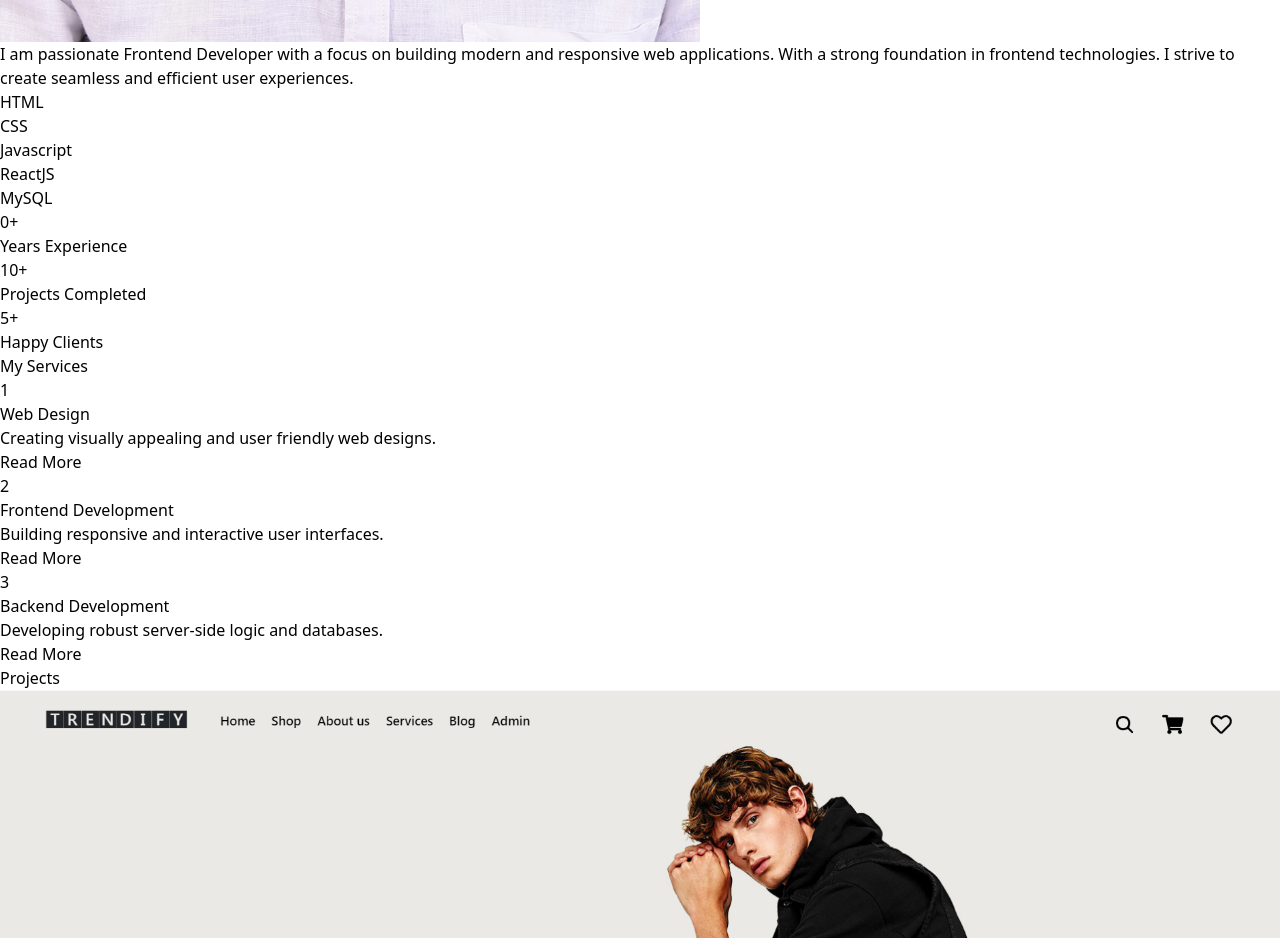
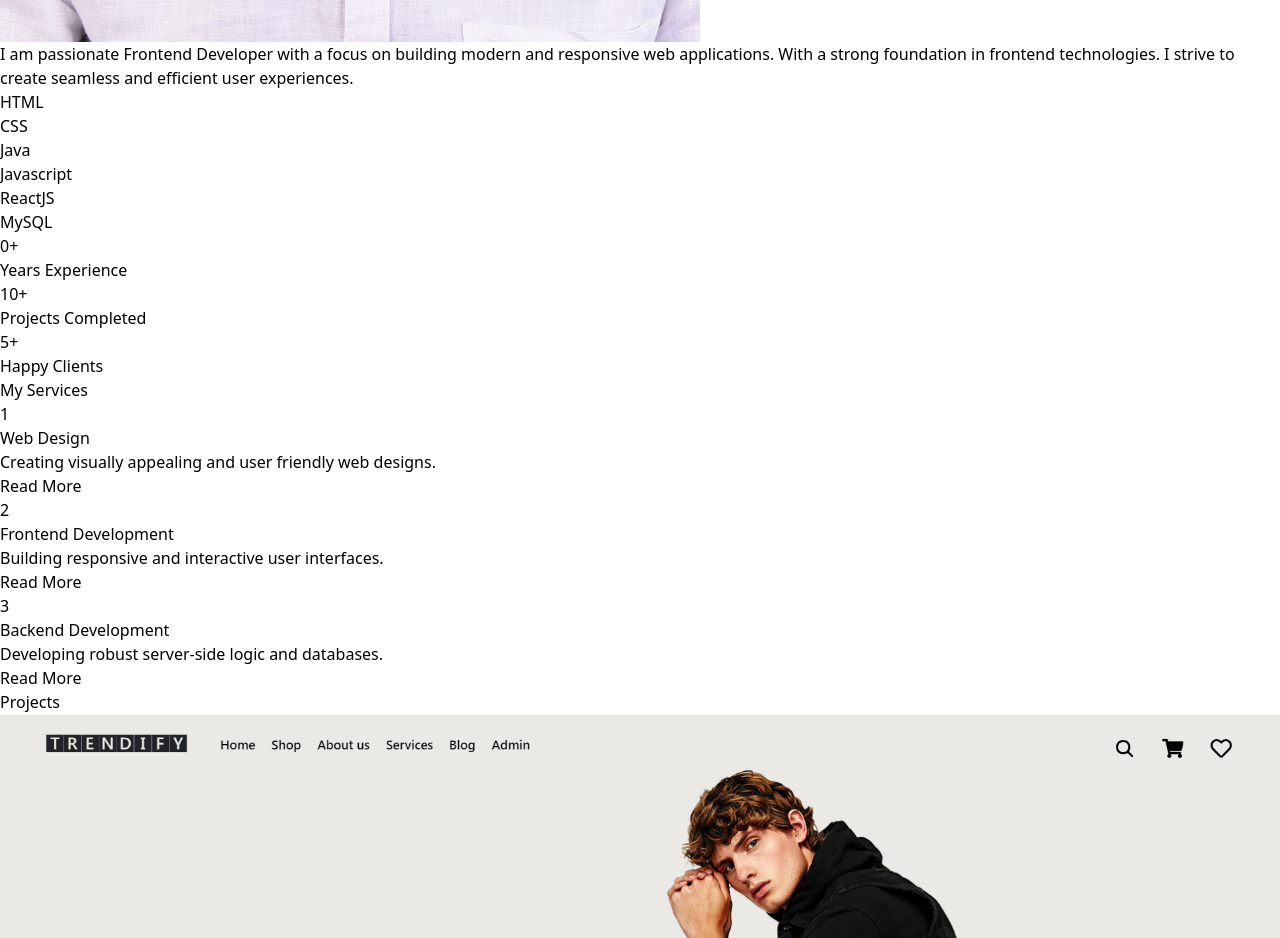
Before and after one commit to prasathnanthakumar/portfolio, a React (Vite) app: page / in a window 1280 px wide. Shown: the part 1760-2698 px from the top of the page. Built offline with nearby package versions, Linux system fonts and the light colour scheme.

Commit message:
Update About.jsx

```diff
--- a/src/components/About.jsx
+++ b/src/components/About.jsx
@@ -29,6 +29,14 @@ const About = () => {
                                 <label htmlFor="css" className='w-3/12 text-xs sm:text-base'>CSS</label>
                                 <div className='grow bg-gray-800 rounded-full h-2.5'>
                                     <div className='bg-gradient-to-r from-green-400 to-blue-500 h-2.5 rounded-full transform transition-transform duration-300 hover:scale-105 w-10/12'>
+                                    </div>
+                                </div>
+                            </div>
+
+                            <div className='flex items-center'>
+                                <label htmlFor="javascript" className='w-3/12 text-xs sm:text-base'>Java</label>
+                                <div className='grow bg-gray-800 rounded-full h-2.5'>
+                                    <div className='bg-gradient-to-r from-green-400 to-blue-500 h-2.5 rounded-full transform transition-transform duration-300 hover:scale-105 w-9/12'>
                                     </div>
                                 </div>
                             </div>
```
